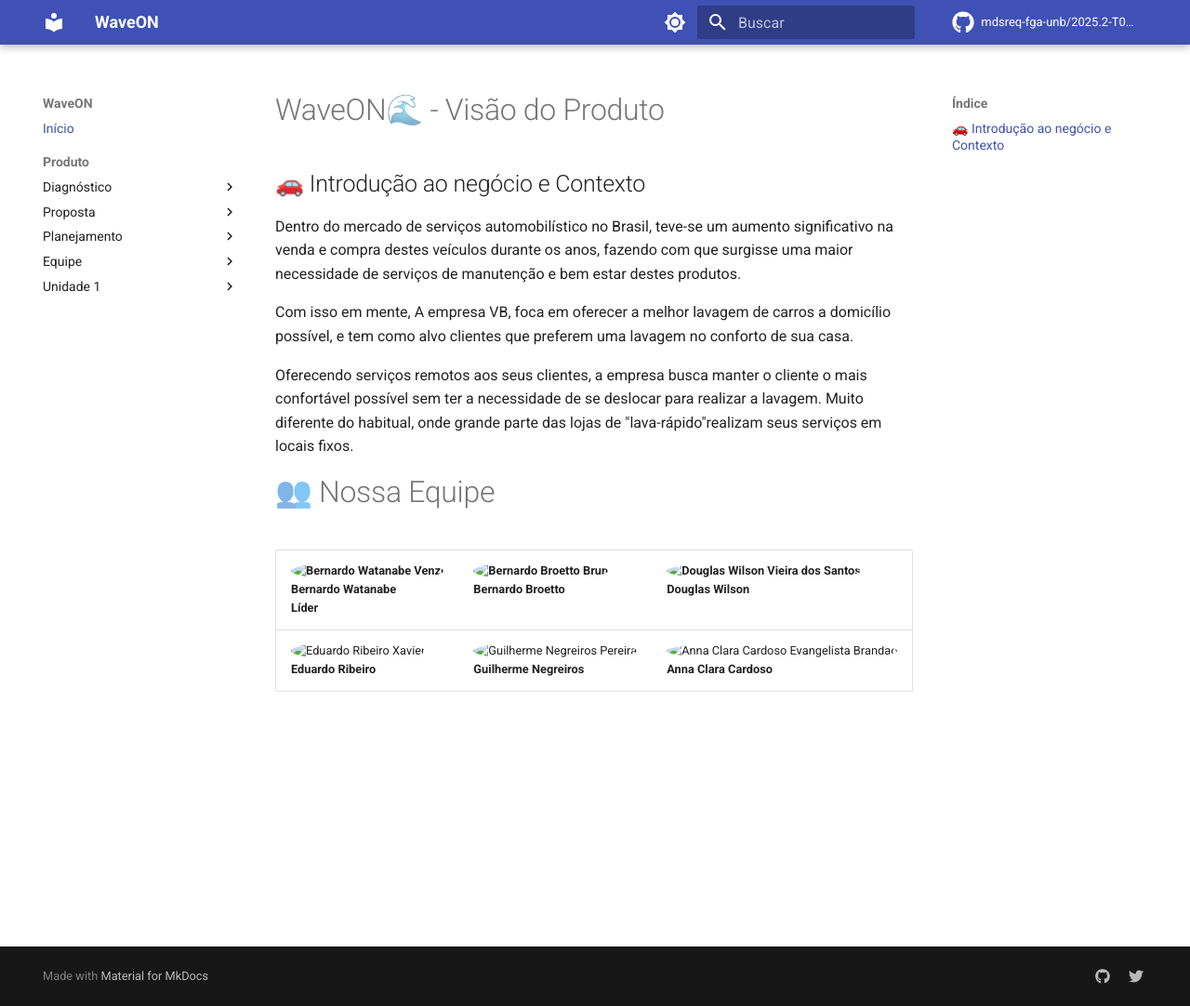
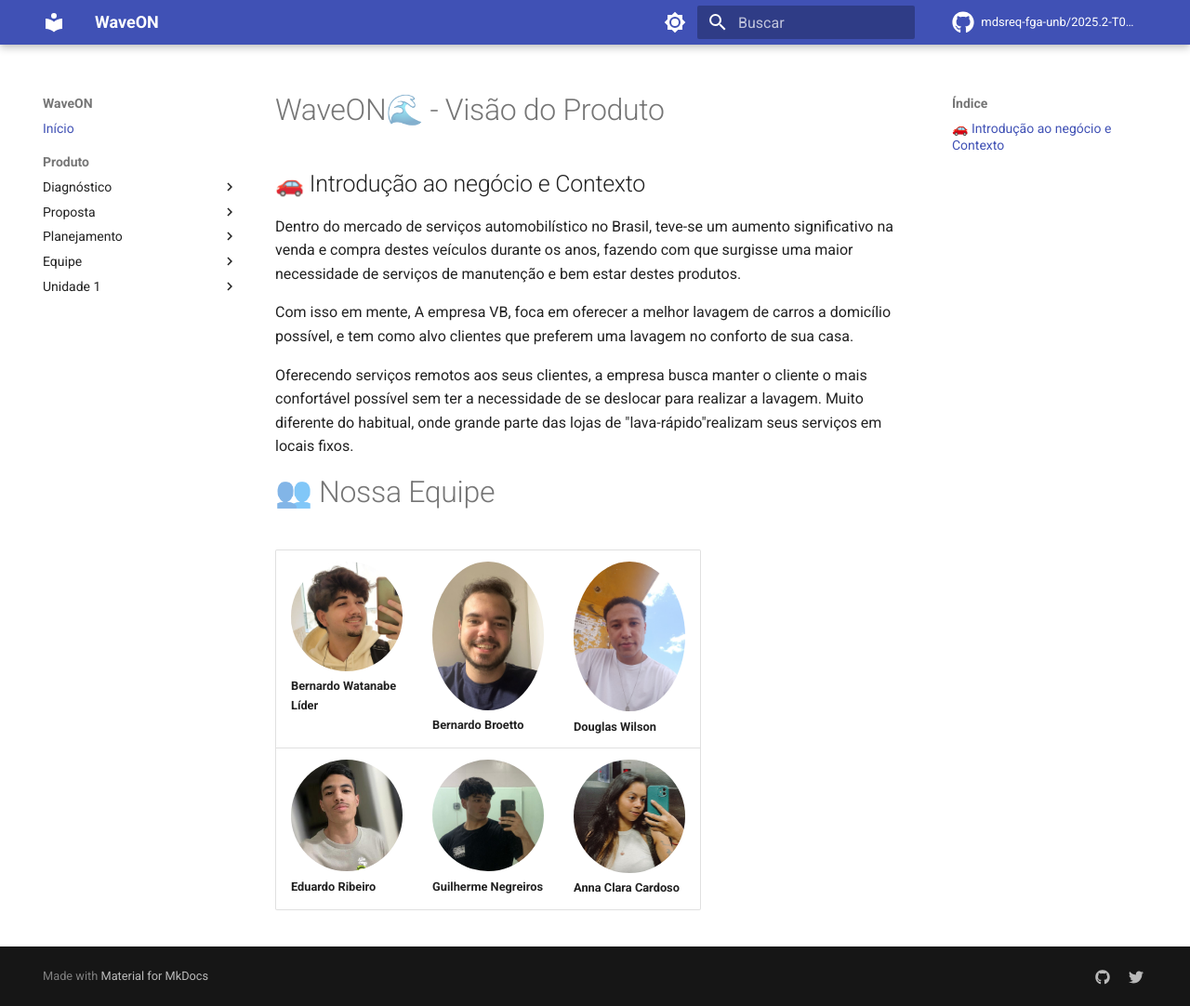
Before and after one commit to mdsreq-fga-unb/2025.2-T01-WaveOn, an MkDocs documentation site: the page built from docs/Nav/index.md, in a window 1280 px wide and 1082 px high. Shown: the whole window at 93% size. Built offline with MkDocs 1.6.1 and Material for MkDocs 9.7.7, drawn with Linux system fonts in a browser that asks for light colours; comment, search, counter and statistics services are not loaded.

Commit message:
Correção de bug imgs

```diff
--- a/docs/Nav/index.md
+++ b/docs/Nav/index.md
@@ -6,10 +6,10 @@ title: Início
 
 ## 🚗 Introdução ao negócio e Contexto
 
-Dentro do mercado de serviços automobilístico no Brasil, teve-se um aumento significativo na venda e compra destes veículos durante os anos, fazendo com que surgisse uma
+  Dentro do mercado de serviços automobilístico no Brasil, teve-se um aumento significativo na venda e compra destes veículos durante os anos, fazendo com que surgisse uma
 maior necessidade de serviços de manutenção e bem estar destes produtos.
 
-Com isso em
+ Com isso em
 mente, A empresa VB, foca em oferecer a melhor lavagem de carros a domicílio possível,
 e tem como alvo clientes que preferem uma lavagem no conforto de sua casa.
 
@@ -18,8 +18,9 @@ confortável possível sem ter a necessidade de se deslocar para realizar a lava
 diferente do habitual, onde grande parte das lojas de "lava-rápido"realizam seus serviços
 em locais fixos.
 
+
 # 👥 Nossa Equipe
 
-| ![Bernardo Watanabe Venzi](img/bernardo_watanabi.jpg){ width="120" style="border-radius:50%;"}<br>**Bernardo Watanabe**<br>Líder | ![Bernardo Broetto Brun](img/Bernardo_broetto.jpg){ width="120" style="border-radius:50%;"}<br>**Bernardo Broetto**<br>   | ![Douglas Wilson Vieira dos Santos](img/Douglas.jpg){ width="120" style="border-radius:50%;"}<br>**Douglas Wilson**<br>              |
-| -------------------------------------------------------------------------------------------------------------------------------- | ------------------------------------------------------------------------------------------------------------------------- | ------------------------------------------------------------------------------------------------------------------------------------ |
-| ![Eduardo Ribeiro Xavier](img/Eduardo.jpeg){ width="120" style="border-radius:50%;"}<br>**Eduardo Ribeiro**<br>                  | ![Guilherme Negreiros Pereira](img/Guilherme.jpg){ width="120" style="border-radius:50%;"}<br>**Guilherme Negreiros**<br> | ![Anna Clara Cardoso Evangelista Brandão](img/anna_clara.jpg){ width="120" style="border-radius:50%;"}<br>**Anna Clara Cardoso**<br> |
+| ![Bernardo Watanabe Venzi](img/bernardo_watanabi.jpg){ width="120" style="border-radius:50%;"}<br>**Bernardo Watanabe**<br>Líder | ![Bernardo Broetto Brun](img/Bernardo_broetto.jpg){ width="120" style="border-radius:50%;"}<br>**Bernardo Broetto**<br> | ![Douglas Wilson Vieira dos Santos](img/Douglas.jpg){ width="120" style="border-radius:50%;"}<br>**Douglas Wilson**<br> |
+|---|---|---|
+| ![Eduardo Ribeiro Xavier](img/Eduardo.jpeg){ width="120" style="border-radius:50%;"}<br>**Eduardo Ribeiro**<br> | ![Guilherme Negreiros Pereira](img/Guilherme.jpg){ width="120" style="border-radius:50%;"}<br>**Guilherme Negreiros**<br> | ![Anna Clara Cardoso Evangelista Brandão](img/anna_clara.jpg){ width="120" style="border-radius:50%;"}<br>**Anna Clara Cardoso**<br> |
```
Also changed, not shown: docs/Nav/img/Bernardo_broetto.jpg (renamed from docs/img/Bernardo_broetto.jpg), docs/Nav/img/Douglas.jpg (renamed from docs/img/Douglas.jpg), docs/Nav/img/Eduardo.jpeg (renamed from docs/img/Eduardo.jpeg), docs/Nav/img/Guilherme.jpg (renamed from docs/img/Guilherme.jpg), docs/Nav/img/anna_clara.jpg (renamed from docs/img/anna_clara.jpg), docs/Nav/img/bernardo_watanabi.jpg (renamed from docs/img/bernardo_watanabi.jpg).
